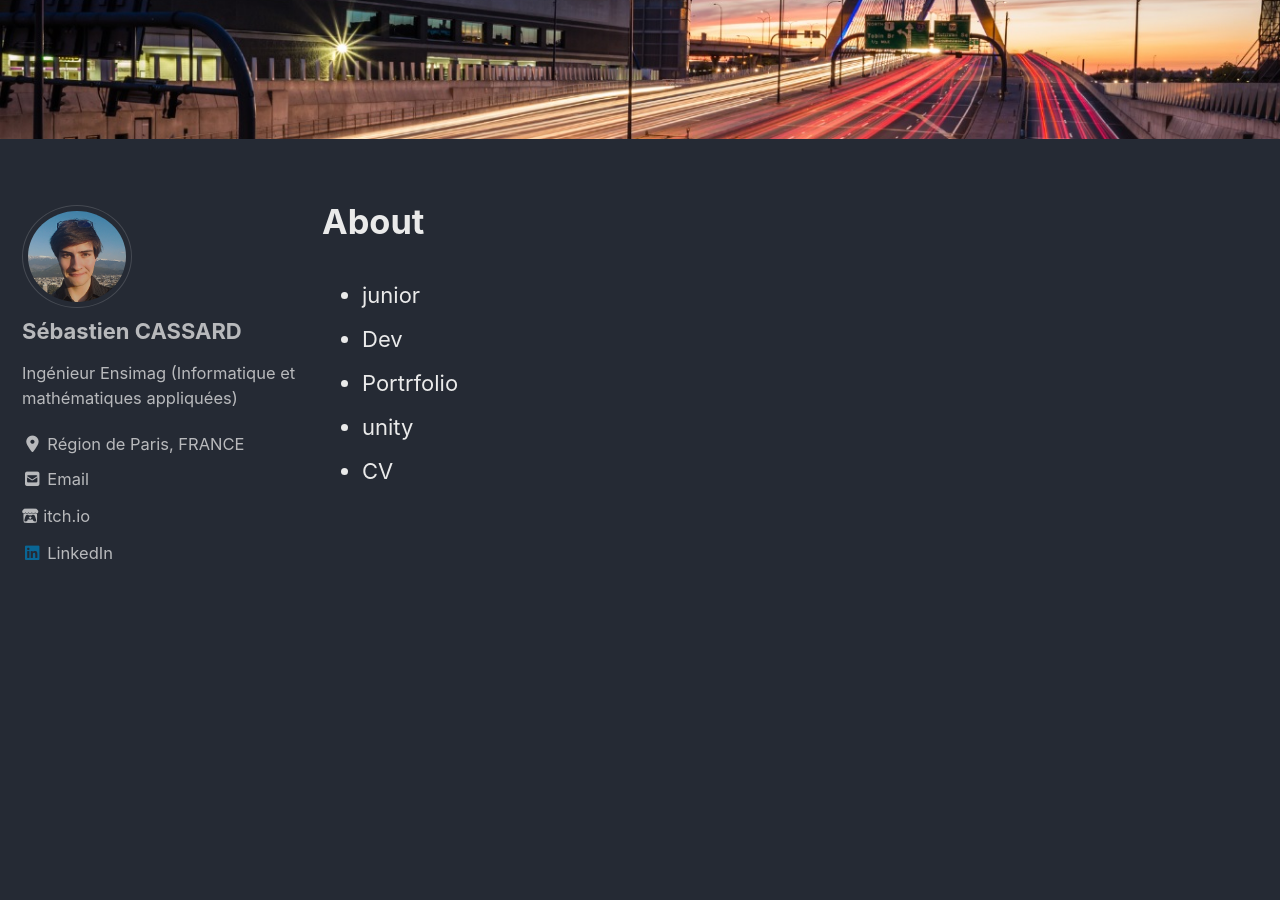
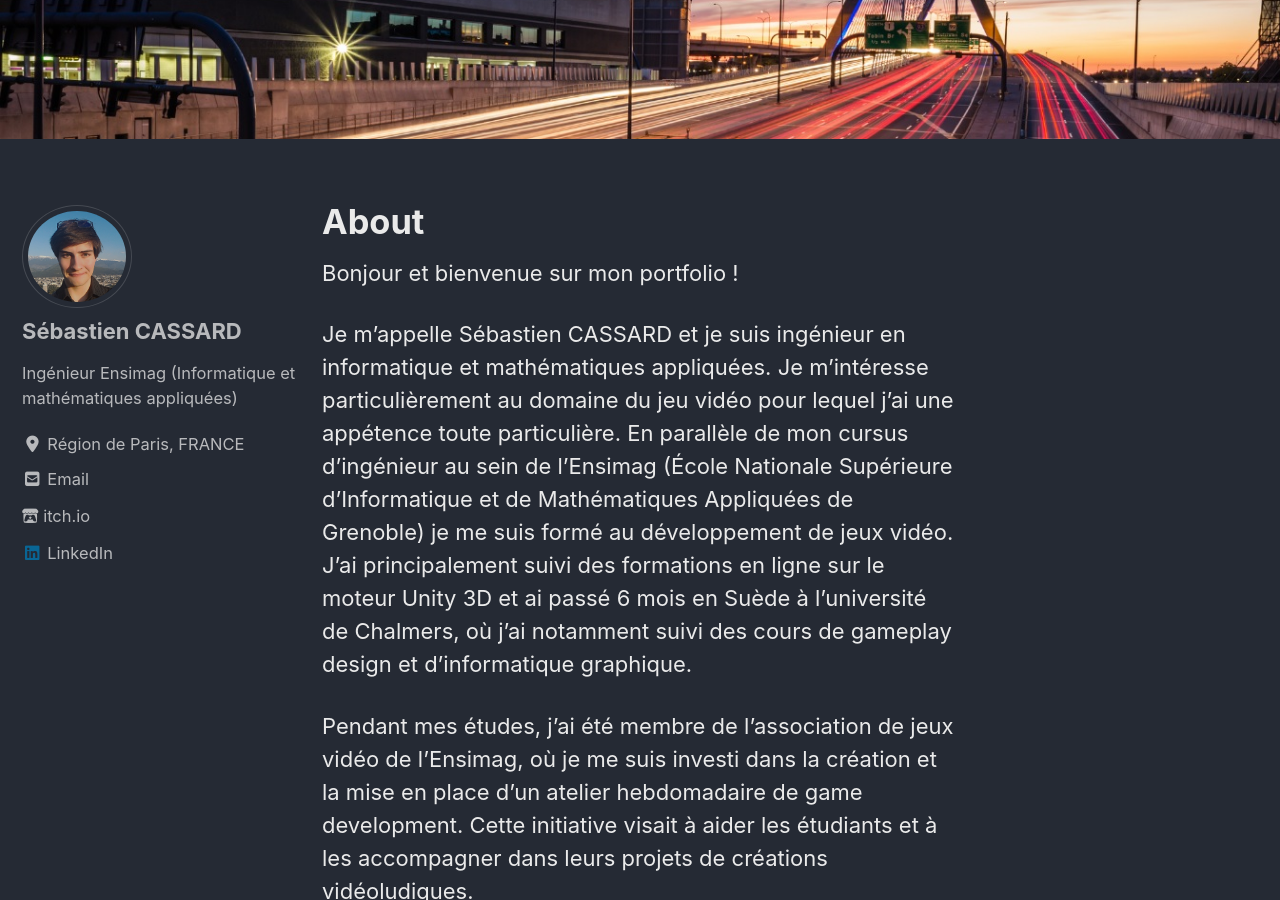
Before and after one commit to Cassards/cassards.github.io, a Jekyll site: the page built from _pages/about.md, in a window 1280 px wide and 900 px high, scrolled down 423 px. Built offline with Jekyll 4.4.1, drawn with Linux system fonts in a browser that asks for light colours; cached includes are drawn as plain includes; nearby versions of some CDN libraries; some of the changed text lies outside the part shown.

Commit message:
Completes about page and adds CV

```diff
--- a/_pages/about.md
+++ b/_pages/about.md
@@ -4,9 +4,13 @@ permalink: /about/
 header:
     image: "/images/zakim.jpg"
 ---
+Bonjour et bienvenue sur mon portfolio !
 
-* junior
-* Dev
-* Portrfolio
-* unity
-* CV
+Je m'appelle Sébastien CASSARD et je suis ingénieur en informatique et mathématiques appliquées.
+Je m'intéresse particulièrement au domaine du jeu vidéo pour lequel j'ai une appétence toute particulière.
+En parallèle de mon cursus d'ingénieur au sein de l'Ensimag (École Nationale Supérieure d'Informatique et de Mathématiques Appliquées de Grenoble) je me suis formé au développement de jeux vidéo. J'ai principalement suivi des formations en ligne sur le moteur Unity 3D et ai passé 6 mois en Suède à l'université de Chalmers, où j'ai notamment suivi des cours de gameplay design et d'informatique graphique.
+
+Pendant mes études, j'ai été membre de l'association de jeux vidéo de l’Ensimag, où je me suis investi dans la création et la mise en place d'un atelier hebdomadaire de game development. Cette initiative visait à aider les étudiants et à les accompagner dans leurs projets de créations vidéoludiques.
+
+Vous trouverez sur ce site différents projets que j'ai pu réaliser au cours de mes études ainsi que mes différentes réalisations (game jam et projets personnels). Pour plus de détails je vous invite à consulter mon CV ci-dessous ou au travers de [ce lien](https://cassards.github.io/documents/CV_Sebastien-CASSARD.pdf#page=1).
+<embed src="https://cassards.github.io/documents/CV_Sebastien-CASSARD.pdf#page=1&view=fit" type="application/pdf" width="100%" height="100%">
```
Also changed, not shown: 1 other file.
